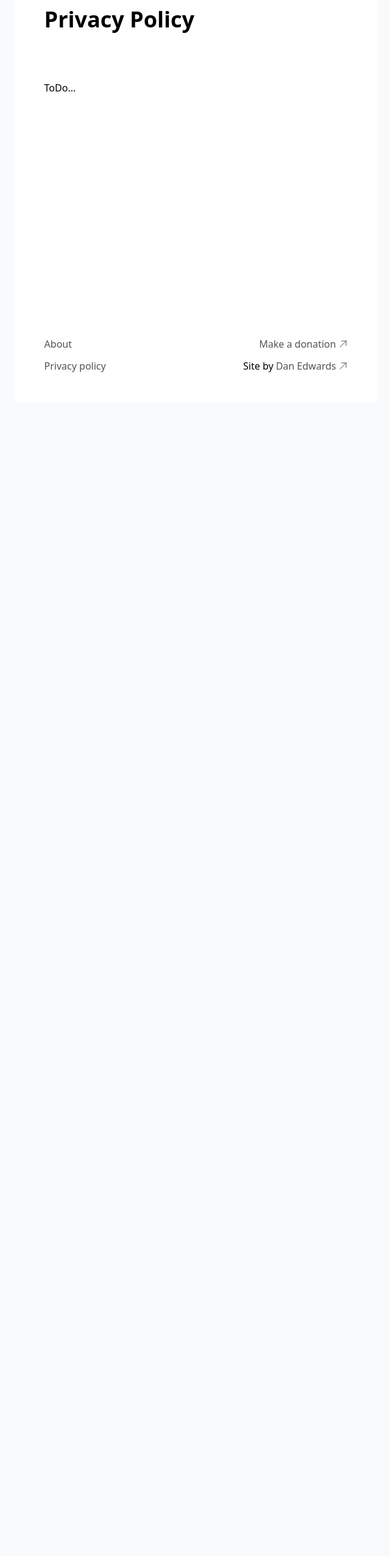
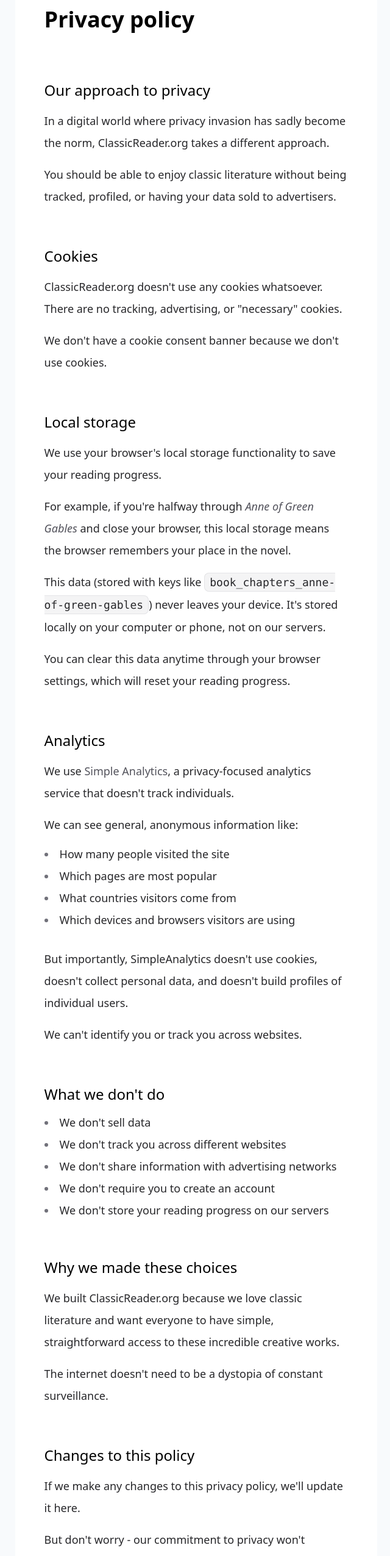
Before and after one commit to danedwardsdeveloper/classic-reader, a Next.js app: page /privacy-policy in a window 1280 px wide. Shown: the part 140-2691 px from the top of the page at 61% size, without its empty margins (318-958 px from the left). Before the commit the page ends 800 px from the top, so only its background shows below. Built offline with nearby package versions, Linux system fonts and the light colour scheme.

Commit message:
Add content

```diff
--- a/src/app/privacy-policy/page.tsx
+++ b/src/app/privacy-policy/page.tsx
@@ -2,6 +2,7 @@ import BreadCrumbs from '@/components/BreadCrumbs'
 import Footer from '@/components/Footer'
 import { metaTitleTemplate } from '@/library/environment'
 import type { Metadata } from 'next'
+import Link from 'next/link'
 
 export const metadata: Metadata = {
 	title: `Privacy policy ${metaTitleTemplate}`,
@@ -14,9 +15,82 @@ export default function PrivacyPolicyPage() {
 	return (
 		<>
 			<BreadCrumbs homeOnly currentPageName="Privacy policy" />
-			<div className="flex-1">
-				<h1>Privacy Policy</h1>
-				<p>ToDo...</p>
+			<div className="[&>p]:text-zinc-800 [&>p]:leading-9 [&>p]:text-lg">
+				<h1>Privacy policy</h1>
+				<h3>Our approach to privacy</h3>
+				<p className="mb-4">
+					In a digital world where privacy invasion has sadly become the norm, ClassicReader.org takes a different approach.
+				</p>
+				<p className="mb-16">
+					You should be able to enjoy classic literature without being tracked, profiled, or having your data sold to advertisers.
+				</p>
+
+				<h3>Cookies</h3>
+				<p className="mb-4">
+					ClassicReader.org doesn't use any cookies whatsoever. There are no tracking, advertising, or "necessary" cookies.
+				</p>
+				<p className="mb-16">We don't have a cookie consent banner because we don't use cookies. </p>
+
+				<h3>Local storage</h3>
+				<p className="mb-4">We use your browser's local storage functionality to save your reading progress.</p>
+				<p className="mb-4">
+					For example, if you're halfway through{' '}
+					<Link href="/writers/lucy-maud-montgomery/novels/anne-of-green-gables" className="italic link-primary">
+						Anne of Green Gables
+					</Link>{' '}
+					and close your browser, this local storage means the browser remembers your place in the novel.
+				</p>
+				<p className="mb-4">
+					This data (stored with keys like{' '}
+					<span className="font-mono bg-zinc-100 rounded-lg border border-zinc-200 px-2 py-1">book_chapters_anne-of-green-gables</span>)
+					never leaves your device. It's stored locally on your computer or phone, not on our servers.
+				</p>
+				<p className="mb-16">You can clear this data anytime through your browser settings, which will reset your reading progress. </p>
+
+				<h3>Analytics</h3>
+				<p className="mb-4">
+					We use{' '}
+					<Link href="https://www.simpleanalytics.com/" className="link-primary" target="_blank" rel="noopener noreferrer">
+						Simple Analytics
+					</Link>
+					, a privacy-focused analytics service that doesn't track individuals.
+				</p>
+				<p className="mb-4">We can see general, anonymous information like:</p>
+				<ul className="list-disc list-inside text-lg text-zinc-800 [&>li]:mb-2 mb-8 marker:text-zinc-500">
+					<li>How many people visited the site</li>
+					<li>Which pages are most popular</li>
+					<li>What countries visitors come from</li>
+					<li>Which devices and browsers visitors are using</li>
+				</ul>
+				<p className="mb-4">
+					But importantly, SimpleAnalytics doesn't use cookies, doesn't collect personal data, and doesn't build profiles of individual
+					users.
+				</p>
+				<p className="mb-16">{`We can't identify you or track you across websites.`}</p>
+
+				<h3>{`What we don't do`}</h3>
+				<ul className="list-disc list-inside text-lg text-zinc-800 [&>li]:mb-2 mb-16 marker:text-zinc-500">
+					<li>{`We don't sell data`}</li>
+					<li>{`We don't track you across different websites`}</li>
+					<li>{`We don't share
+					information with advertising networks`}</li>
+					<li>{`We don't require you to create an account`}</li>
+					<li>{`We don't store your reading progress on our
+					servers`}</li>
+				</ul>
+
+				<h3>Why we made these choices</h3>
+				<p className="mb-4">
+					We built ClassicReader.org because we love classic literature and want everyone to have simple, straightforward access to these
+					incredible creative works.
+				</p>
+				<p className="mb-16">{`The internet doesn't need to be a dystopia of constant surveillance.
+`}</p>
+
+				<h3>Changes to this policy</h3>
+				<p className="mb-4">{`If we make any changes to this privacy policy, we'll update it here.`}</p>
+				<p className="mb-20">But don't worry - our commitment to privacy won't change.</p>
+				<p className="italic font-zinc-600">Updated Tuesday, March 18, 2025</p>
 			</div>
 			<Footer />
 		</>
```
